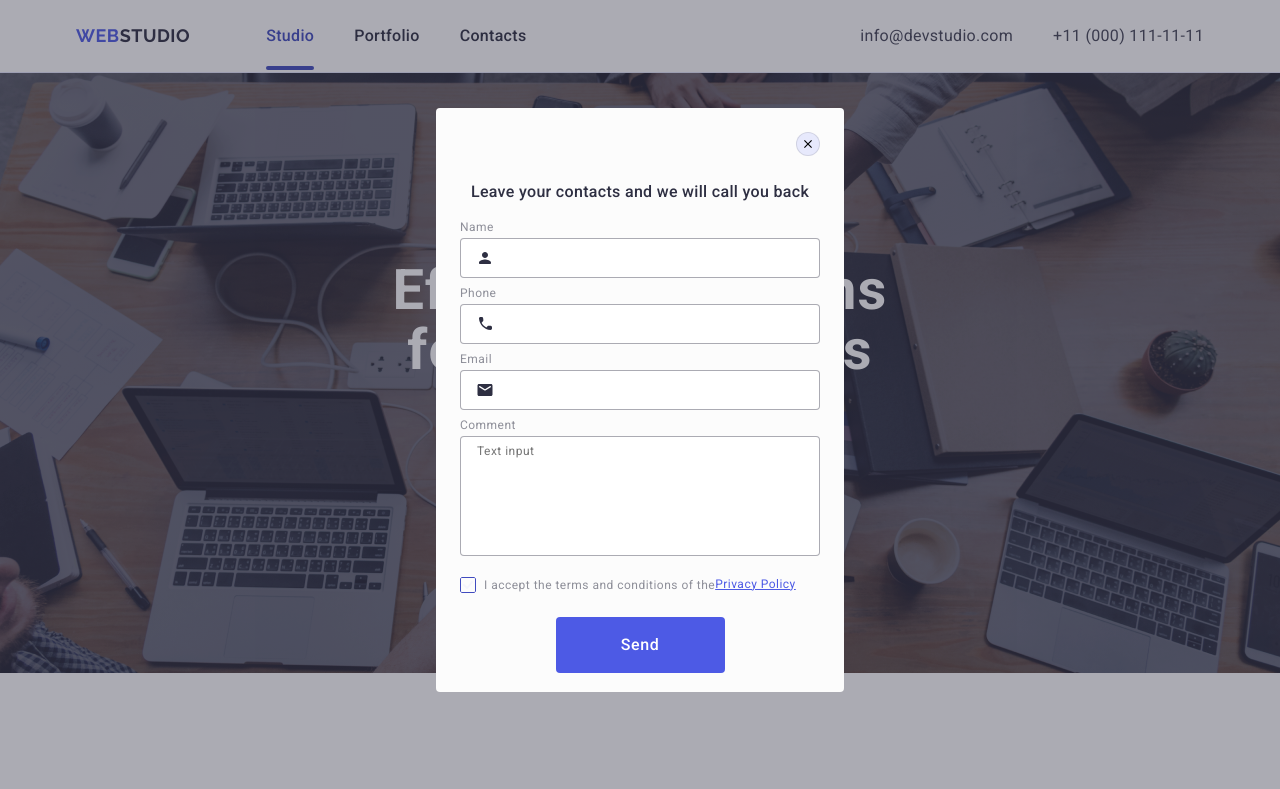
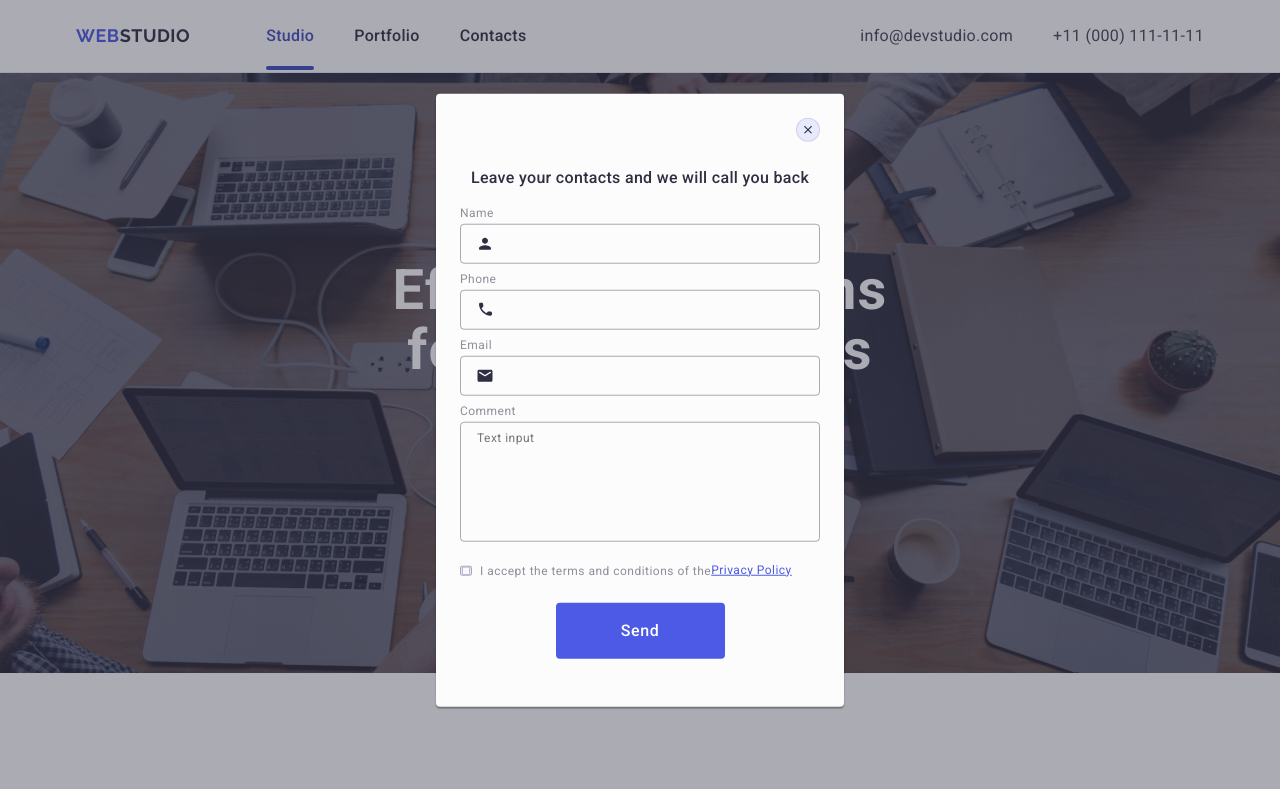
Before and after one commit to ValeriiaVyshniak/goit-markup-hw-05, a plain HTML site: page index.html in a window 1280 px wide. Shown: the top 789 px of the page. Drawn offline with nearby package versions, Linux system fonts and the light colour scheme.

Commit message:
module-5-ver/1/3/

```diff
--- a/css/styles.css
+++ b/css/styles.css
@@ -533,15 +533,20 @@ width: 208px;
     left: 50%;
     transform: translate(-50%,-50%);
     width: 408px;
-    height: 584px;
+    min-height: 584px;
     border-radius: 4px;
     background-color: #FCFCFC;
     padding-top: 72px;
     padding-right: 24px;
     padding-bottom: 24px;
     padding-left: 24px;
+    box-shadow: 0px 1px 1px rgba(0, 0, 0, 0.14), 0px 1px 3px rgba(0, 0, 0, 0.12), 0px 2px 1px rgba(0, 0, 0, 0.2);
+    transition: transform 250ms cubic-bezier(0.4, 0, 0.2, 1);
 }
 .modal-close-btn {
+    display: flex;
+    justify-content: center;
+    align-items: center;
     position: absolute;
     top: 24px;
     right: 24px;
@@ -552,18 +557,18 @@ width: 208px;
     border: 1px solid rgba(0, 0, 0, 0.10);
     width: 24px;
     height: 24px;
-    fiil:#2E2F42;
+    fill:#2E2F42;
+    transition: background-color 250ms cubic-bezier(0.4, 0, 0.2, 1), border 250ms cubic-bezier(0.4, 0, 0.2, 1);
 }
 .modal-close-btn:hover,
-.modal-close-btn:focus + .modal-close-btn-icon .modal-close-btn-icon:hover,
-.modal-close-btn-icon:focus {
+.modal-close-btn:focus {
     background-color: #404BBF;
+    border: none;
     transition: background-color 250ms cubic-bezier(0.4, 0, 0.2, 1);
     fill: #FFFFFF;
 }
 .modal-close-btn-icon {
-    width: 8px;
-    height: 8px;
+    transition: fill 250ms cubic-bezier(0.4, 0, 0.2, 1);
 }
 
 .review-form-description {
@@ -593,6 +598,9 @@ width: 208px;
     border-radius: 4px;
     border: 1px solid rgba(46, 47, 66, 0.40);
     padding-left: 38px;
+    background-color: transparent;
+    outline: transparent;
+    transition: border-color 250ms cubic-bezier(0.4, 0, 0.2, 1);
 }
 .review-form-field:focus {
     border-color: #4D5AE5;
@@ -601,6 +609,9 @@ width: 208px;
 }
 .review-form-field-wrapper {
     margin-bottom: 8px;
+}
+.the-last-div {
+    margin-bottom: 16px;
 }
 .review-form-field-icon {
     fill:#2E2F42;
@@ -622,14 +633,14 @@ width: 208px;
     border-radius: 4px;
     border: 1px solid rgba(46, 47, 66, 0.40);
     resize: none;
-    padding-top: 8px;
-    padding-left: 16px;
-    padding-bottom: 0;
+    padding: 8px 16px;
     color:rgba(46, 47, 66, 0.40);
     font-size: 12px;
     font-weight: 400;
-    line-height: 1.16;
+    line-height: 1.17;
     letter-spacing: 0.04em;
+    background-color: transparent;
+    outline: transparent;
     transition: border-color 250ms cubic-bezier(0.4, 0, 0.2, 1);
 }
 .review-form-message:focus {
@@ -645,10 +656,16 @@ width: 208px;
 
 }
 .review-form-own-checkbox {
-    display: inline-flex ;
+    display: inline-flex;
+    justify-content: center;
+    align-items: center;
     cursor: pointer;
     fill: transparent;
     margin-right: 8px;
+    border: 1px solid rgba(46, 47, 66, 0.4);
+    border-radius: 2px;
+    transition: background-color 250ms cubic-bezier(0.4, 0, 0.2, 1), border 250ms cubic-bezier(0.4, 0, 0.2, 1), fill 250ms cubic-bezier(0.4, 0, 0.2, 1);
+
 }
 .review-form-checkbox-label {
     color: #8E8F99;
@@ -670,8 +687,8 @@ width: 208px;
     text-decoration-line: underline;
 }
 .review-form-checkbox:checked + .review-form-checkbox-label .review-form-own-checkbox {
-    fill:#404BBF;
-    stroke: #FFFFFF;;
+    background-color:#404BBF;
+    fill: #FFFFFF;;
 
 }
 
--- a/index.html
+++ b/index.html
@@ -406,20 +406,20 @@
     <div class="backdrop is-open">
         <div class="modal">
             <button class="modal-close-btn" type="button" aria-label="modal close btn">
-                <svg class="modal-close-btn-icon">
-                    <use href="/images/icons.svg#icon-close-black-18dp-2-1-1"></use>
+                <svg class="modal-close-btn-icon" width="8" height="8">
+                    <use href="./images/icons.svg#icon-close-black-18dp-2-1-1"></use>
                 </svg>
             </button>
             <p class="review-form-description">Leave your contacts and we will call you back</p>
             <form class="review-form">
                 <div class="review-form-field-wrapper">
-                    <label class="review-form-field-label" for="user-first-name">
+                    <label class="review-form-field-label" for="user-name">
                         Name
                     </label>
                     <div class="review-form-input-wrapper">
-                        <input class="review-form-field" type="text" name="user_first_name" id="user-first-name"
-                            required pattern="[a-zA-Zа-яА-ЯіІїЇєЄґҐйЙ']+" title="Valeriia">
-                        <svg class="review-form-field-icon" width="18" height="18">
+                        <input class="review-form-field" type="text" name="user_first_name" id="user-name" required
+                            pattern="[a-zA-Zа-яА-ЯіІїЇєЄґҐйЙ']+" title="Valeriia">
+                        <svg class="review-form-field-icon" width="18" height="24">
                             <use href="./images/icons.svg#icon-person-black-18dp-1"></use>
                         </svg>
                     </div>
@@ -447,7 +447,7 @@
                         </svg>
                     </div>
                 </div>
-                <div class="review-form-field-wrapper">
+                <div class="review-form-field-wrapper the-last-div">
                     <label class="review-form-field-label" for="user-comment">
                         Comment
                     </label>
@@ -455,11 +455,11 @@
                         placeholder="Text input"></textarea>
                 </div>
                 <div class="review-form-checkbox-wrapper">
-                    <input class="review-form-checkbox visually-hidden" type="checkbox" name="user_policy" value="true"
-                        id="user-policy" required>
-                    <label class="review-form-checkbox-label" for="user-policy">
+                    <input class="review-form-checkbox visually-hidden" type="checkbox" name="user-privacy" value="true"
+                        id="user-privacy" required>
+                    <label class="review-form-checkbox-label" for="user-privacy">
                         <span class="review-form-own-checkbox">
-                            <svg class="review-form-own-checkbox-icon" width="16" height="16">
+                            <svg class="review-form-own-checkbox-icon" width="10" height="8">
                                 <use href="./images/icons.svg#icon-Property-1click"></use>
                             </svg>
                         </span>
```
